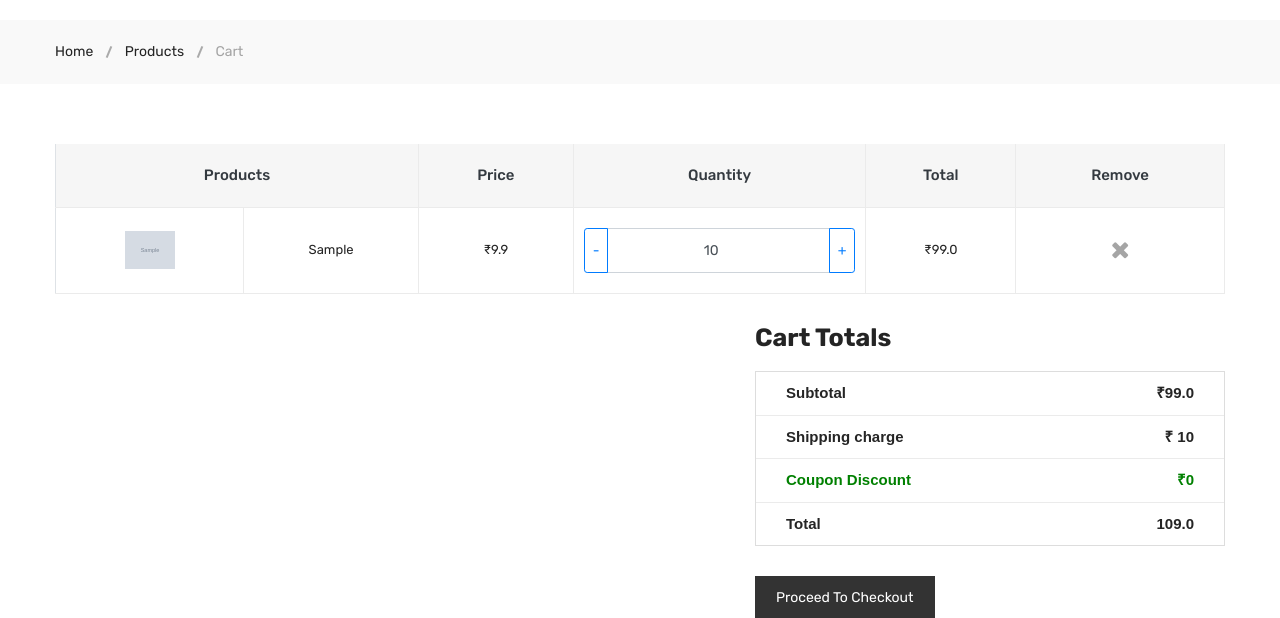
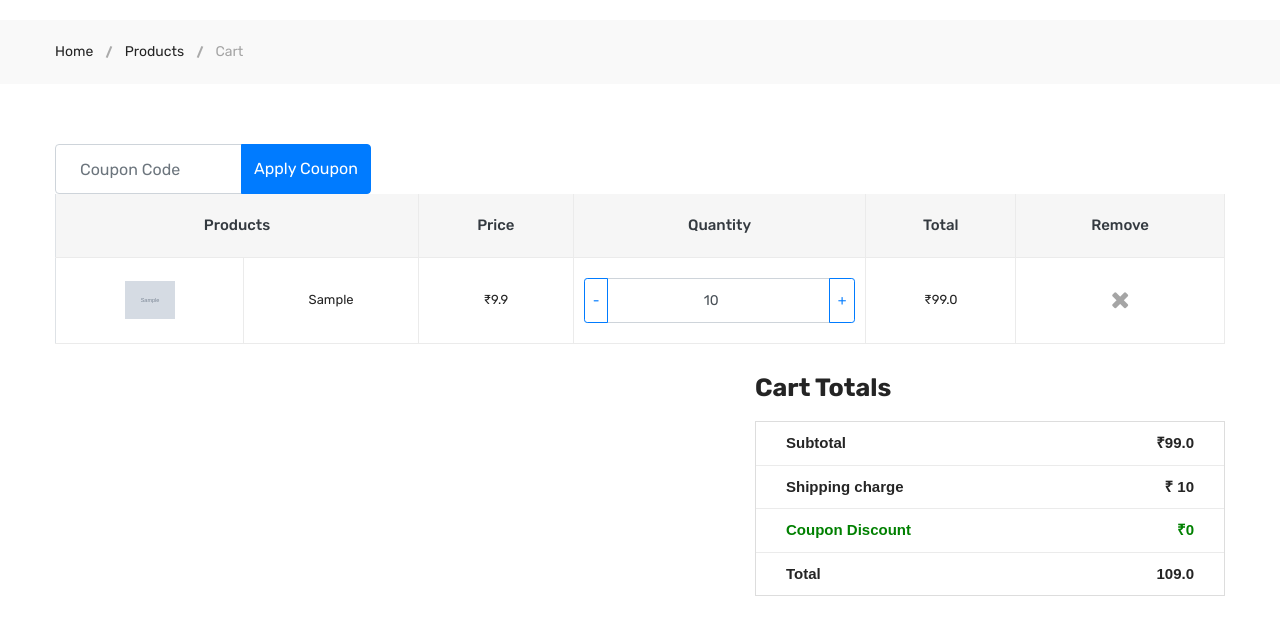
Before and after one commit to aslamnahas/evo-tech-project, a Django app: page /cart/ in a window 1280 px wide. Shown: the part 202-820 px from the top of the page. Run offline with Django 5.2, Linux system fonts and the light colour scheme; a user stored in the database is signed in; tables that the repository leaves empty hold one stand-in row (values such as "Sample post"); grey boxes marked "Sample" are stand-in pictures; parts of the project's set-up code (start-up, migrations or seed data) failed here and were passed over; some libraries are stand-ins or nearby versions.

Commit message:
pertial coupon

```diff
--- a/ecomprj/core/models.py
+++ b/ecomprj/core/models.py
@@ -217,3 +217,24 @@ class Wallet(models.Model):
 
     def _iter_(self):
         yield self.pk
+
+
+
+
+class Coupon(models.Model):
+    coupon_code = models.CharField(max_length=50, unique=True)
+    discount_amount = models.DecimalField(max_digits=10, decimal_places=2)
+    expiration_date = models.DateTimeField()
+    max_usage_count = models.IntegerField(default=1)
+    min_amount = models.IntegerField(default=0)
+    current_usage_count = models.IntegerField(default=0)
+    created_at = models.DateTimeField(default=timezone.now)
+
+    def is_expired(self):
+        return self.expiration_date <= timezone.now()
+
+    def is_max_usage_reached(self):
+        return self.current_usage_count >= self.max_usage_count
+
+    def __str__(self):
+        return self.coupon_code
--- a/ecomprj/core/urls.py
+++ b/ecomprj/core/urls.py
@@ -57,5 +57,7 @@ urlpatterns = [
 
     path('sort/',views.sort,name='sort'),
     path('search/', views.product_search, name='product_search'),
+    path('coupon/',views.coupon,name = 'coupon'),
+    path('addcoupon/',views.addcoupon,name='addcoupon'),
 
 ]
--- a/ecomprj/core/views.py
+++ b/ecomprj/core/views.py
@@ -498,12 +498,13 @@ def cart(request):
 
     if request.method == "POST":
         coupon_code = request.POST.get("coupon_code")
-
-        # try:
-        #     coupon = Coupon.objects.get(coupon_code=coupon_code, expired=False)
-        # except Coupon.DoesNotExist:
-        #     messages.error(request, "Invalid or expired coupon code")
-        #     return redirect("cart")
+        try:
+            coupon = Coupon.objects.get(coupon_code=coupon_code, expired=False)
+            # Apply coupon logic here (e.g., calculate discount, update session)
+            request.session['discount'] = coupon.discount_amount
+            messages.success(request, "Coupon applied successfully")
+        except Coupon.DoesNotExist:
+            messages.error(request, "Invalid or expired coupon code")
 
         for cart_item in cart_items:
 
@@ -831,8 +832,10 @@ def order_details(request, id):
         'product' : product
     }
     return render(request, "core/order_details.html", context)
+
+@login_required
 def customer_order(request):
-    # if "email" in request.session:
+    if "email" in request.session:
         # user = request.user
         user_orders= Order.objects.all().order_by('-id')
 
@@ -848,8 +851,8 @@ def customer_order(request):
         # }
         return render(request, "core/customer_order.html", {'orders': user_orders})
 
-    # else:
-    #     return redirect("core:home")
+    else:
+        return redirect("core:home")
 
 @login_required
 def cancel(request, order_id):
@@ -1057,3 +1060,34 @@ def product_search(request):
         return render(request, 'core/products.html', context)
 
     return redirect('core:home')
+
+
+
+
+
+
+@never_cache
+@cache_control(no_cache=True, must_revalidate=True, no_store=True)
+def coupon(request):
+    if "admin" in request.session:
+        coupons = Coupon.objects.all().order_by("id")
+        context = {"coupons": coupons}
+        return render(request, "adminside/coupon.html", context)
+    else:
+        return redirect("adminside:dashboard")
+
+
+def addcoupon(request):
+    if request.method == "POST":
+        coupon_code = request.POST.get("Couponcode")
+        discount_price = request.POST.get("dprice")
+        minimum_amount = request.POST.get("amount")
+
+        coupon = Coupon(
+            coupon_code=coupon_code,
+            discount_price=discount_price,
+            minimum_amount=minimum_amount,
+        )
+        coupon.save()
+
+        return redirect("core:coupon")
--- a/ecomprj/templates/adminside/header.html
+++ b/ecomprj/templates/adminside/header.html
@@ -153,6 +153,10 @@
                          <li {% if request.path == '/adminside/brands/' %}class="active"{% endif %}>
                             <a href="{% url 'core:order' %}"><i class="fa fa-calendar-check-o"></i> <span>Order</span></a>
                         </li>
+                         </li>
+                         <li {% if request.path == '/adminside/brands/' %}class="active"{% endif %}>
+                            <a href="{% url 'core:coupon' %}"><i class="fa fa-calendar-check-o"></i> <span>Coupon</span></a>
+                        </li>
                     </ul>
                 </div>
             </div>
--- a/ecomprj/templates/adminside/update_product.html
+++ b/ecomprj/templates/adminside/update_product.html
@@ -129,6 +129,7 @@
                                        name="offer"
                                        value="{{product.offer}}"
                                        min = 0
+                                       max = 80
                                         >
                             </div>
 
--- a/ecomprj/templates/core/cart.html
+++ b/ecomprj/templates/core/cart.html
@@ -66,6 +66,15 @@
 
 
                                                 </td>
+                                                <form method="post" class="mb-5" action="{% url 'core:cart' %}">
+                                                    {% csrf_token %}
+                                                    <div class="input-group" style="width: 27%;">
+                                                        <input type="text" class="form-control p-4" placeholder="Coupon Code" name="coupon_code">
+                                                        <div class="input-group-append">
+                                                            <button class="btn btn-primary" type="submit">Apply Coupon</button>
+                                                        </div>
+                                                    </div>
+                                                </form>
 
                                                 <td class="align-middle">₹<span id="total-price-{{ cart_item.product.id }}">{{ cart_item.total_price }}</span></td>
 
```
Also changed, not shown: ecomprj/templates/adminside/coupon.html (added, +91 -0 lines), ecomprj/core/migrations/0010_coupon.py (added), ecomprj/core/migrations/0011_coupon_min_amount.py (added).
